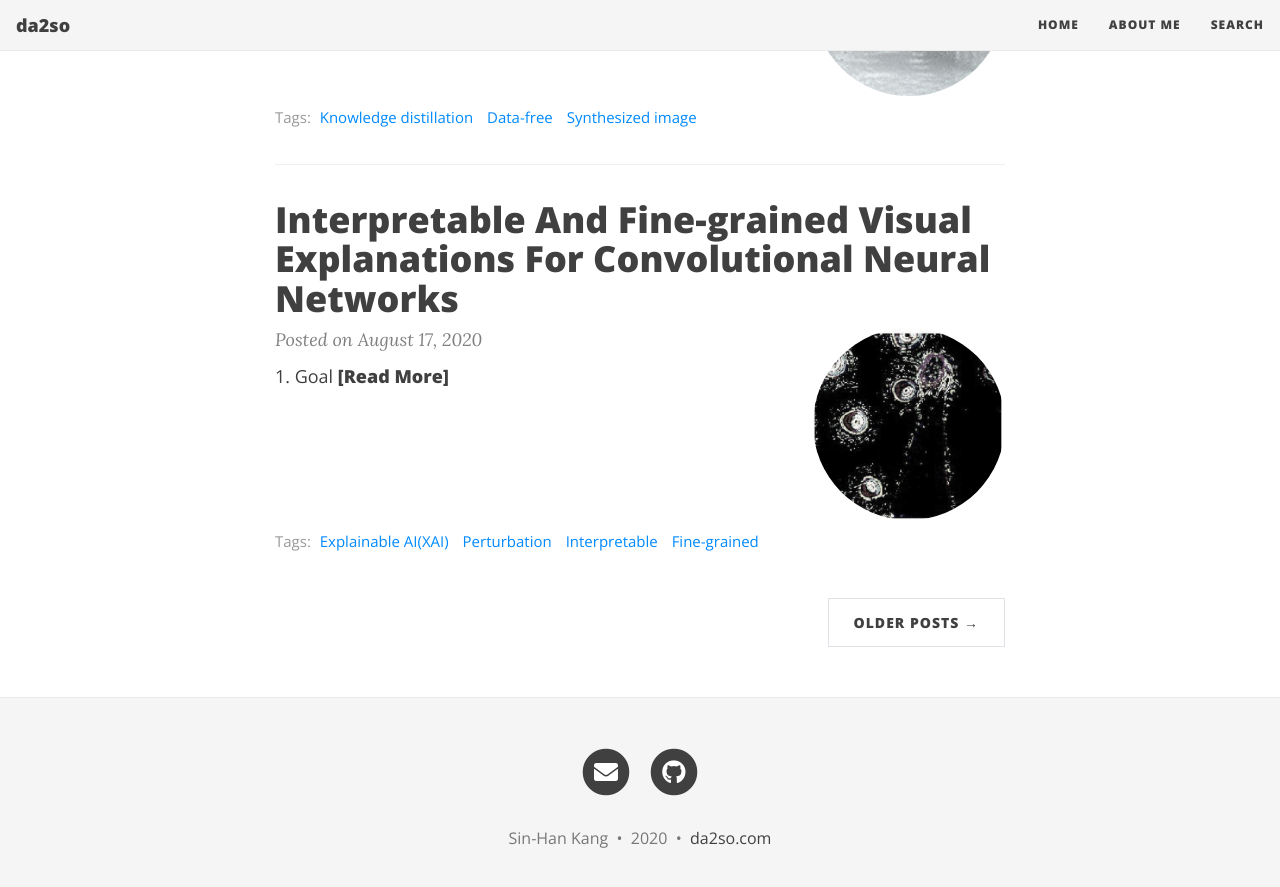
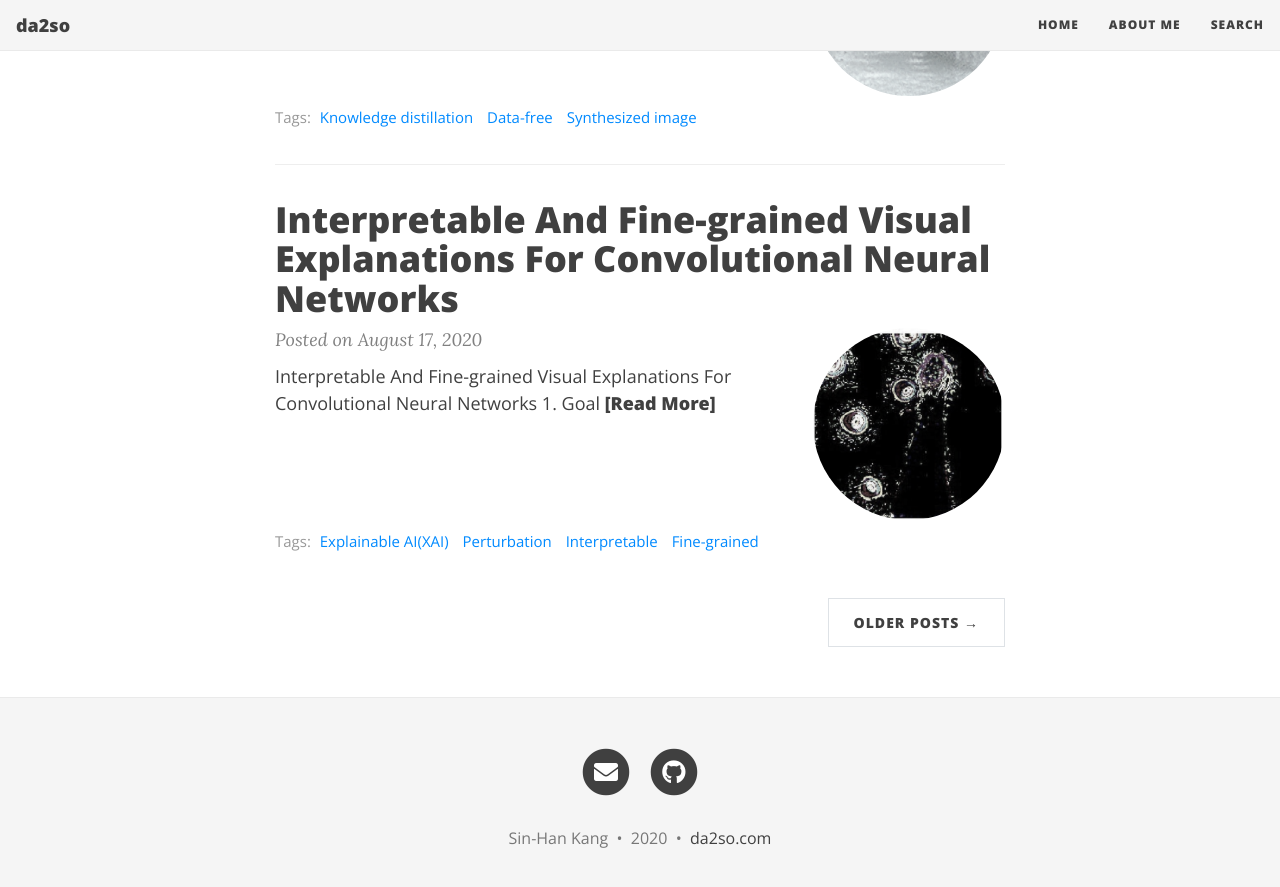
Before and after one commit to da2so/da2so.github.io, a Jekyll site: the page built from index.html, in a window 1280 px wide and 900 px high, scrolled down 1757 px. Shown: the top 887 px of the window. Built offline with Jekyll 4.4.1, drawn with Linux system fonts in a browser that asks for light colours; nearby versions of some CDN libraries; the list of posts is cut into pages by our own code.

Commit message:
Update 2020-08-17-Interpretable_And_Fine-grained_Visual_Explanations_For_Convolutional_Neural_Networks.md

```diff
--- a/_posts/2020-08-17-Interpretable_And_Fine-grained_Visual_Explanations_For_Convolutional_Neural_Networks.md
+++ b/_posts/2020-08-17-Interpretable_And_Fine-grained_Visual_Explanations_For_Convolutional_Neural_Networks.md
@@ -7,6 +7,7 @@ use_math: true
 thumbnail-img: /assets/thumbnail_img/2020-08-17-Interpretable_And_Fine-grained_Visual_Explanations_For_Convolutional_Neural_Networks/post.png
 ---
 
+#  <span style="color:#C70039"> Interpretable And Fine-grained Visual Explanations For Convolutional Neural Networks </span>
 ## 1. Goal
 
 We propose an optimization based visual explanation method, which highlights the evidence in the input images for a specific prediction.
```
